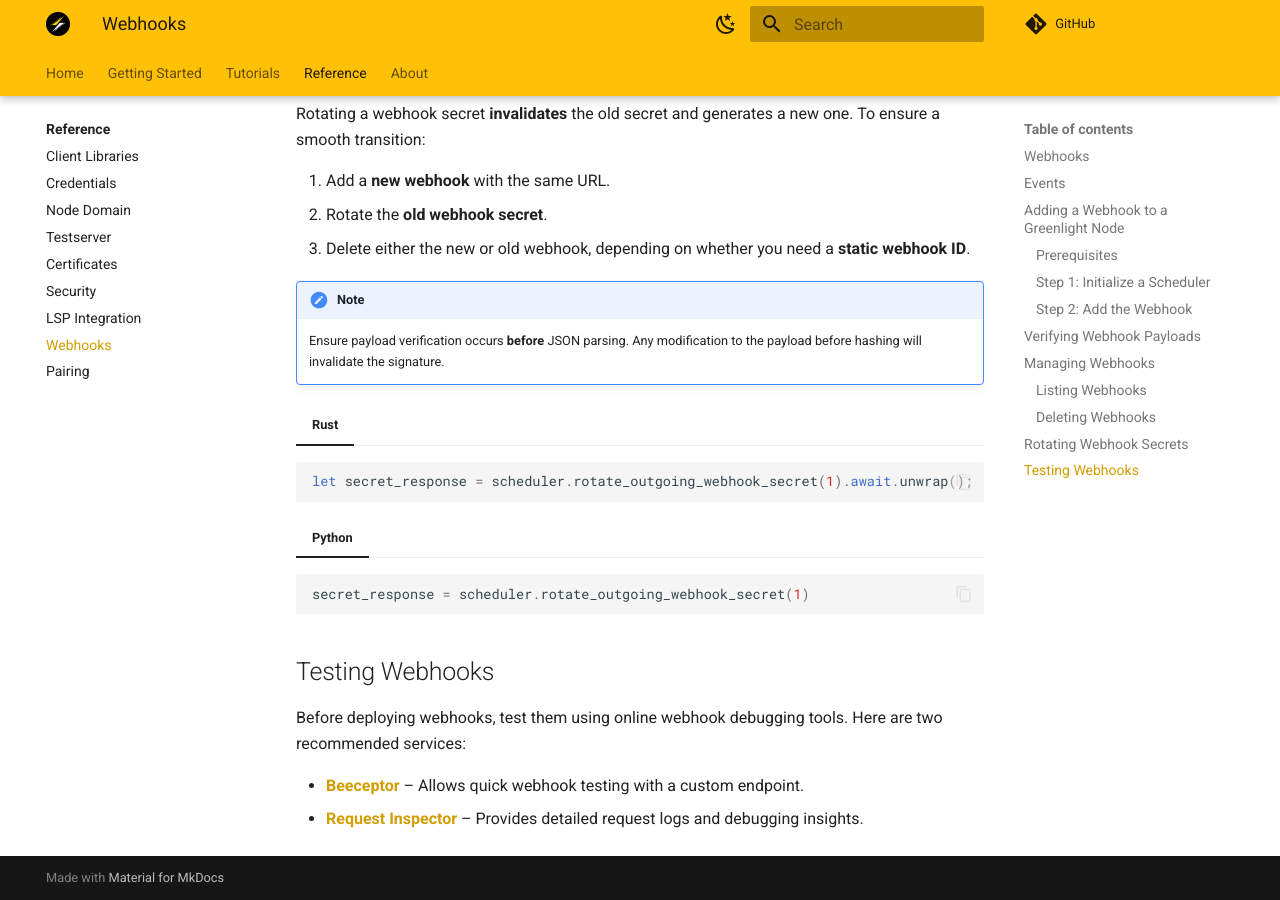
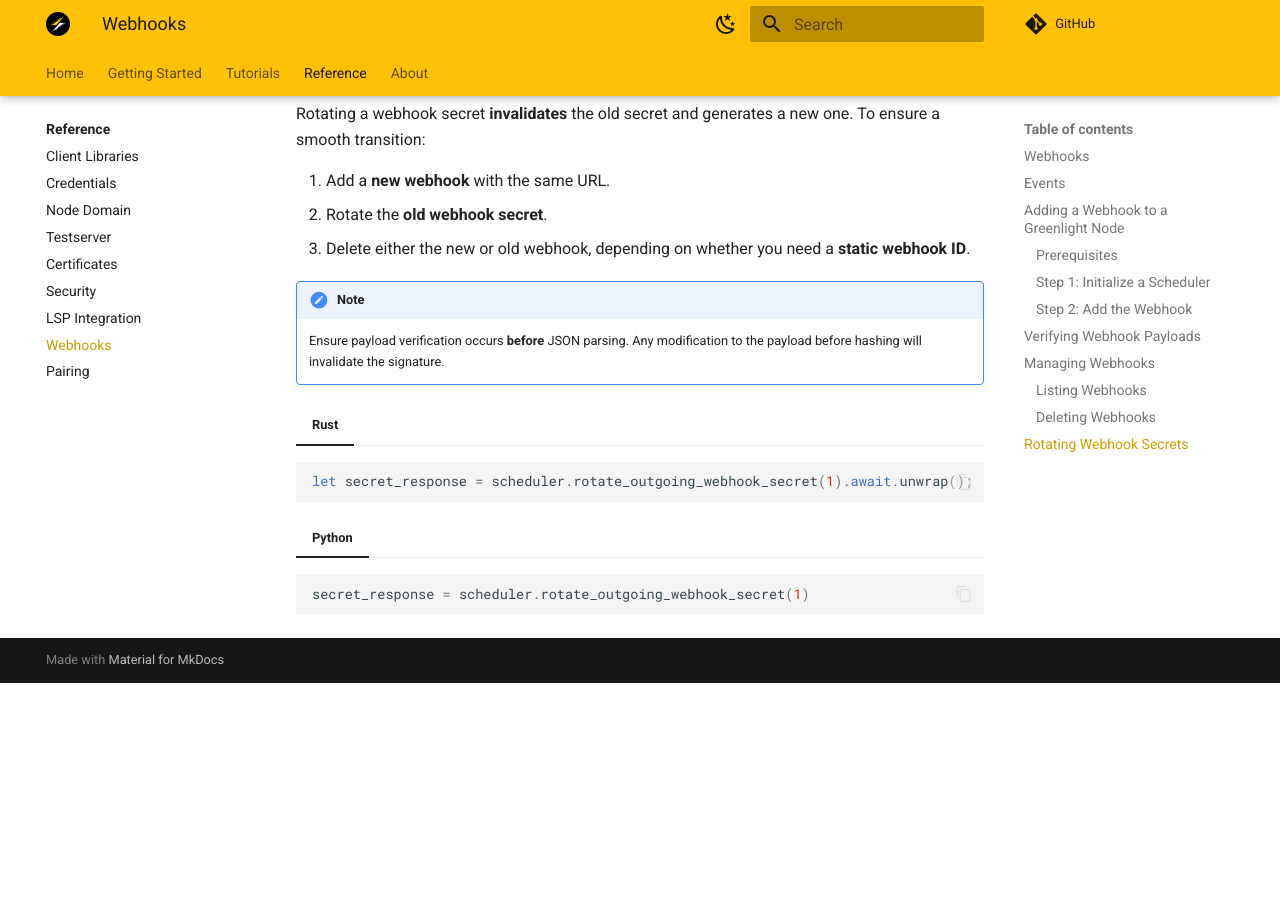
Before and after one commit to Blockstream/greenlight, an MkDocs documentation site: the page built from docs/src/reference/webhooks.md, in a window 1280 px wide and 900 px high, scrolled down 4069 px. Built offline with MkDocs 1.6.1 and Material for MkDocs 9.7.7, drawn with Linux system fonts in a browser that asks for light colours; plug-ins that fetch from the network failed and are left out; comment, search, counter and statistics services are not loaded; after the commit the page ends 4752 px from its top, so only the background shows below that.

Commit message:
Removed webhook testing tools

````diff
--- a/docs/src/reference/webhooks.md
+++ b/docs/src/reference/webhooks.md
@@ -184,10 +184,3 @@ let secret_response = scheduler.rotate_outgoing_webhook_secret(1).await.unwrap()
 ```python
 secret_response = scheduler.rotate_outgoing_webhook_secret(1)
 ```
-
-## Testing Webhooks
-
-Before deploying webhooks, test them using online webhook debugging tools. Here are two recommended services:
-
-- **[Beeceptor](https://beeceptor.com/)** – Allows quick webhook testing with a custom endpoint.
-- **[Request Inspector](https://requestinspector.com/)** – Provides detailed request logs and debugging insights.
````
